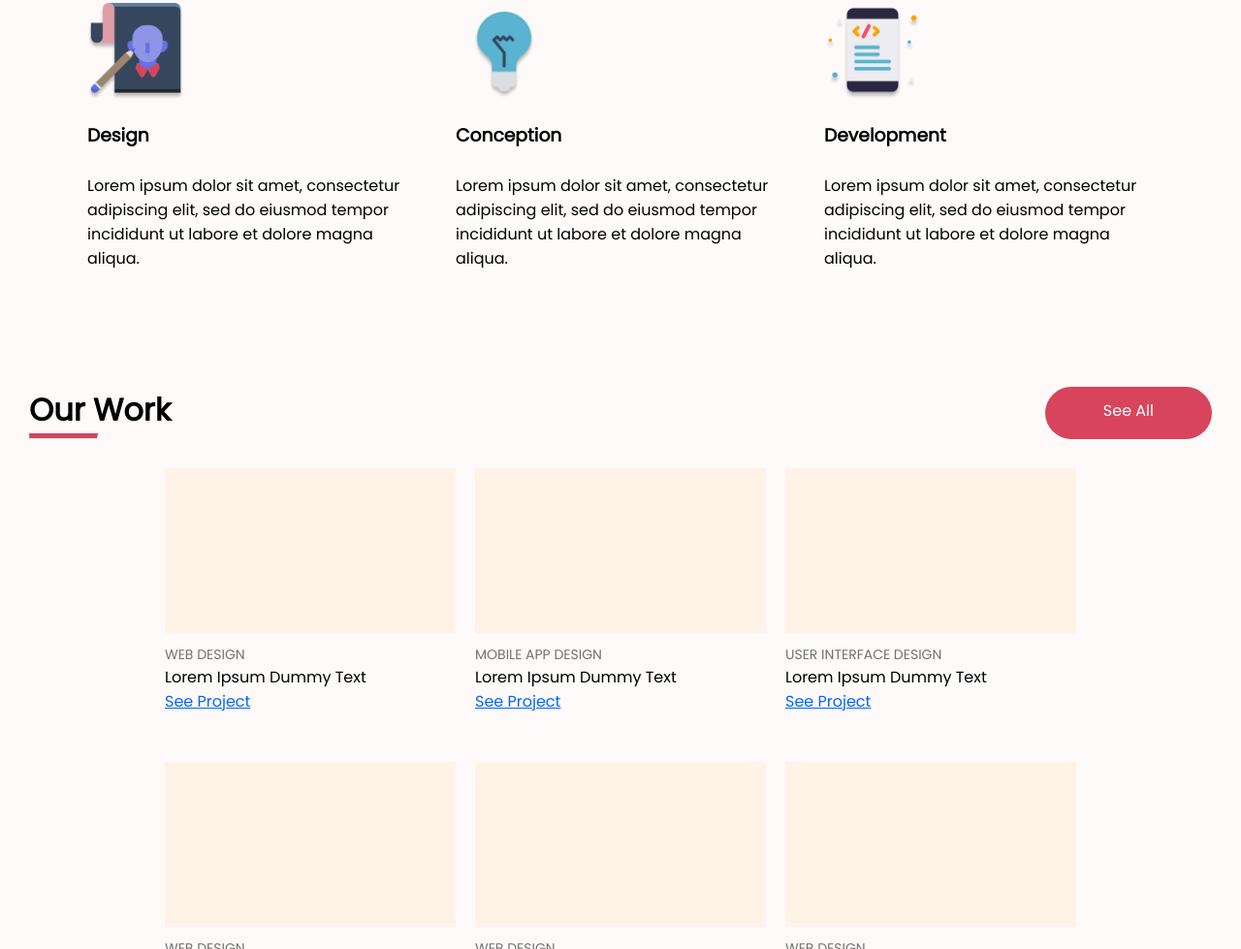
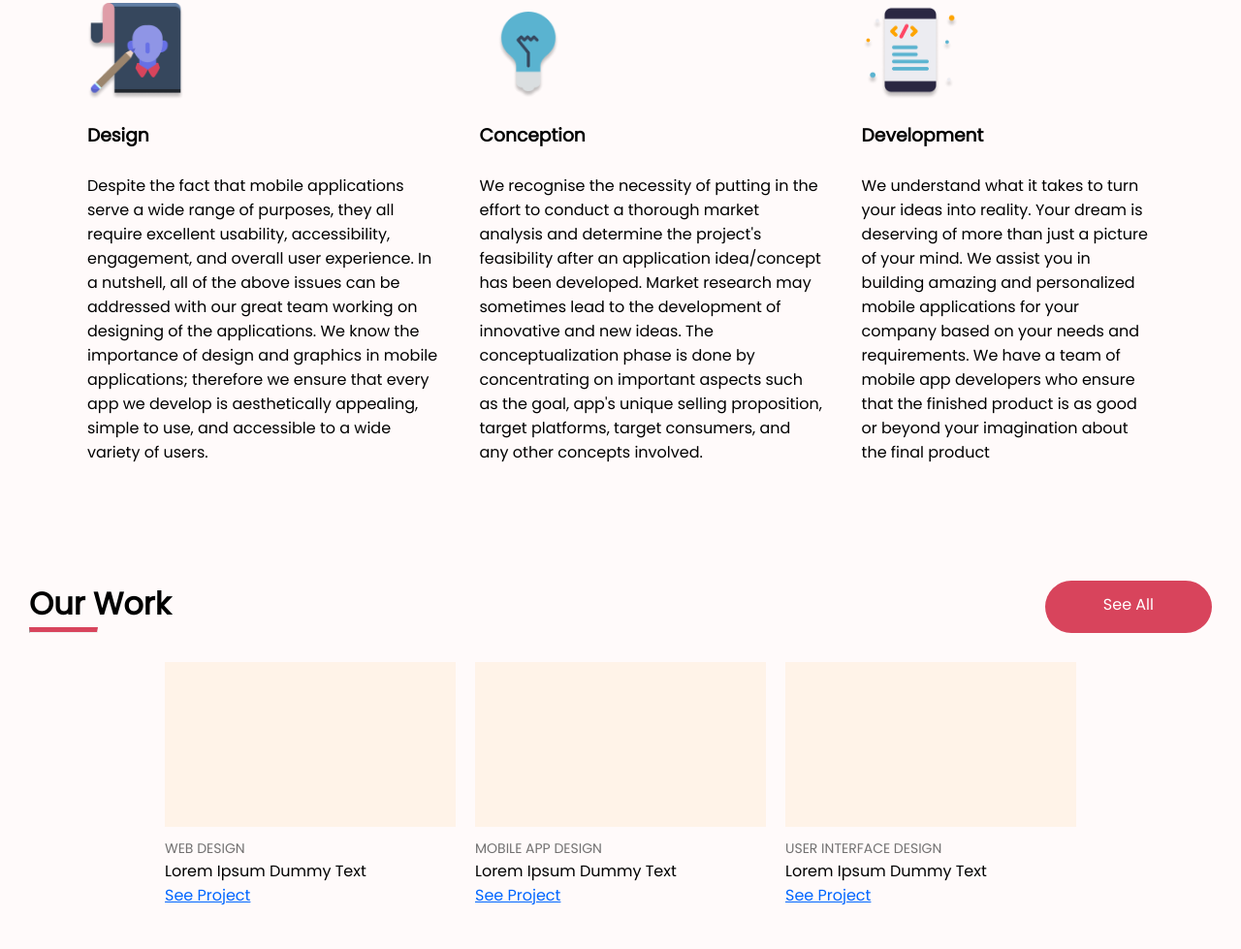
Before and after one commit to everly-gif/skygoal-tech, a plain HTML site: page portfolio.html in a window 1280 px wide. Shown: the part 1137-2116 px from the top of the page at 97% size. Drawn offline with Linux system fonts and the light colour scheme.

Commit message:
push changes

```diff
--- a/portfolio.html
+++ b/portfolio.html
@@ -122,11 +122,11 @@
     <hr>
     <div class="s-showcase">
     <div><img src="Icons/designer 1.png" width="100px"
-        height="100px"><h3>Design</h3><br><p>Lorem ipsum dolor sit amet, consectetur adipiscing elit, sed do eiusmod tempor incididunt ut labore et dolore magna aliqua. </p></div>
+        height="100px"><h3>Design</h3><br><p>Despite the fact that mobile applications serve a wide range of purposes, they all require excellent usability, accessibility, engagement, and overall user experience. In a nutshell, all of the above issues can be addressed with our great team working on designing of the applications. We know the importance of design and graphics in mobile applications; therefore we ensure that every app we develop is aesthetically appealing, simple to use, and accessible to a wide variety of users.</p></div>
     <div><img src="Icons/concept 1.png" width="100px"
-        height="100px"><h3>Conception</h3><br><p>Lorem ipsum dolor sit amet, consectetur adipiscing elit, sed do eiusmod tempor incididunt ut labore et dolore magna aliqua. </p></div>
+        height="100px"><h3>Conception</h3><br><p>We recognise the necessity of putting in the effort to conduct a thorough market analysis and determine the project's feasibility after an application idea/concept has been developed. Market research may sometimes lead to the development of innovative and new ideas. The conceptualization phase is done by concentrating on important aspects such as the goal, app's unique selling proposition, target platforms, target consumers, and any other concepts involved.</p></div>
     <div><img src="Icons/development 1.png" width="100px"
-        height="100px"><h3>Development</h3><br><p>Lorem ipsum dolor sit amet, consectetur adipiscing elit, sed do eiusmod tempor incididunt ut labore et dolore magna aliqua. </p></div>
+        height="100px"><h3>Development</h3><br><p>We understand what it takes to turn your ideas into reality. Your dream is deserving of more than just a picture of your mind. We assist you in building amazing and personalized mobile applications for your company based on your needs and requirements. We have a team of mobile app developers who ensure that the finished product is as good or beyond your imagination about the final product</p></div>
     </div>
 </div>
 <!--Work-->
```
